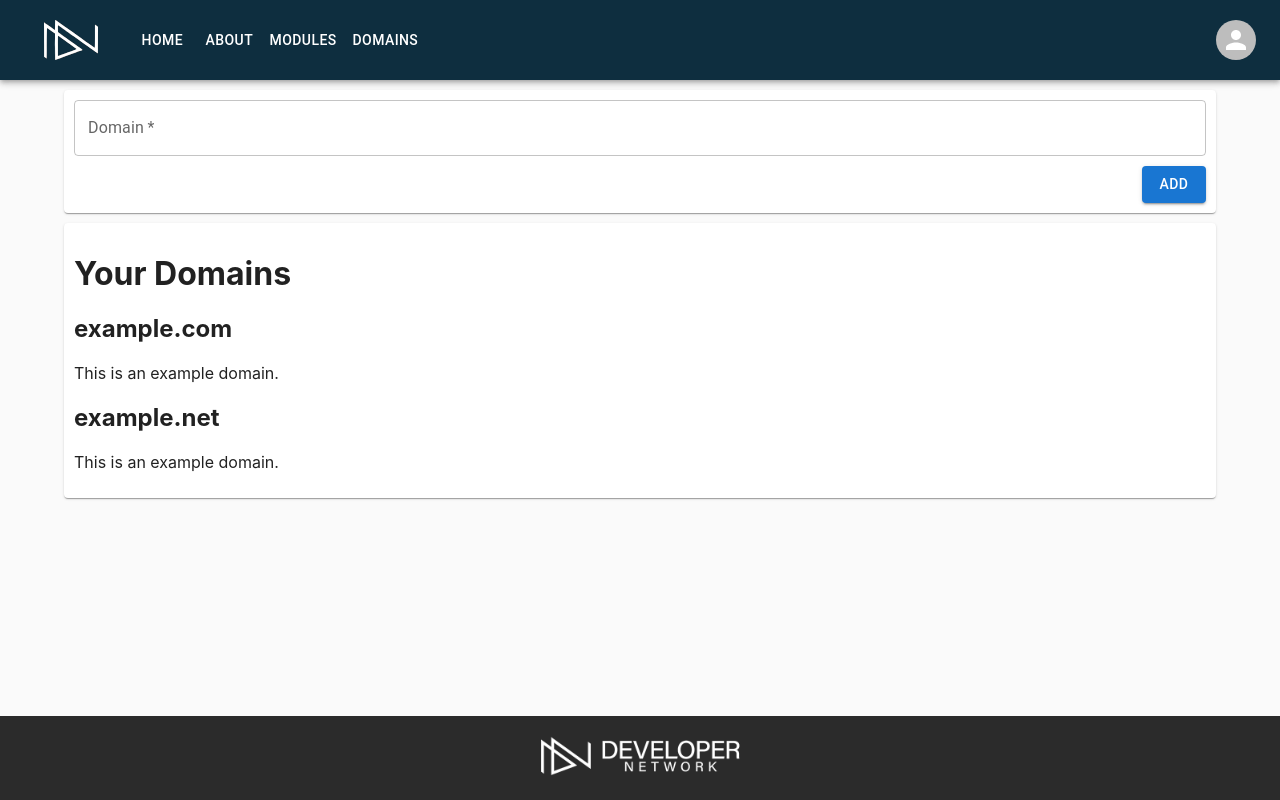
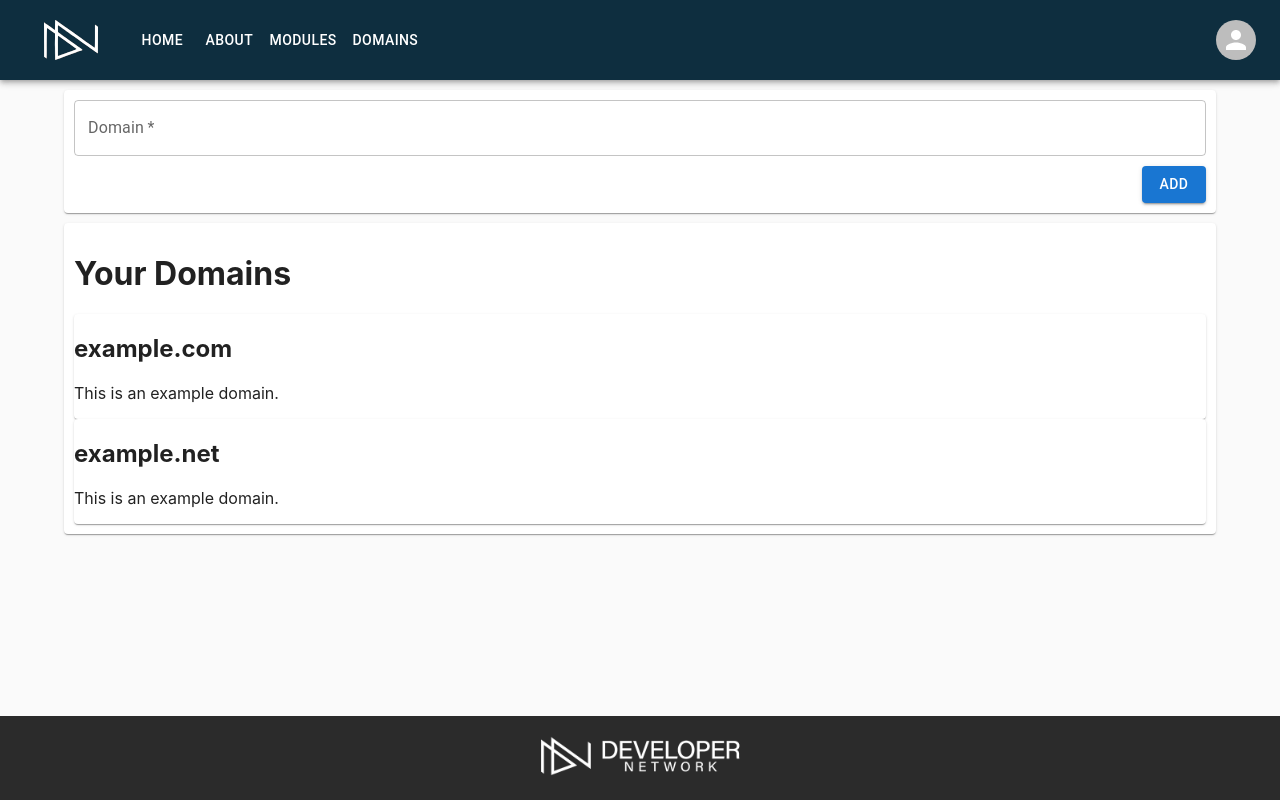
Before and after one commit to devnw/gopkgs-client, a React (Create React App) app: page /domains in a window 1280 px wide. Built offline with nearby package versions, Linux system fonts and the light colour scheme.

Commit message:
Adding ability to add domains

```diff
--- a/src/components/Domains/AddDomain.js
+++ b/src/components/Domains/AddDomain.js
@@ -30,6 +30,7 @@ export default class Domain extends Component {
     }
 
     this.add({
+      id: Math.random(),
       name: this.state.domain,
       description: "",
     });
--- a/src/components/Domains/Domain.js
+++ b/src/components/Domains/Domain.js
@@ -6,20 +6,28 @@ import "./Domain.scss";
 export default class Domain extends Component {
   constructor(props) {
     super(props);
-    this.name = props.name;
-    this.owner = props.owner;
-    this.maintainer = props.maintainer;
-    this.validateBy = props.validateBy;
-    this.validated = props.validated;
-    this.updated = props.updated;
-    this.token = props.token;
-    this.modules = props.modules;
+    this.state = {
+      id: props.id,
+      name: props.name,
+      description: props.description,
+      owner: props.owner,
+      maintainer: props.maintainer,
+      validateBy: props.validateBy,
+      validated: props.validated,
+      updated: props.updated,
+      token: props.token,
+      modules: props.modules,
+    };
   }
 
   render() {
+    console.log(this.state.id);
     return (
-      <Card className="domain">
-        <div className="domain-name__name">{this.name}</div>
+      <Card key={this.state.id}>
+        <div>
+          <h2>{this.state.name}</h2>
+          <p>{this.state.description}</p>
+        </div>
       </Card>
     );
   }
--- a/src/components/Domains/DomainsList.js
+++ b/src/components/Domains/DomainsList.js
@@ -1,6 +1,7 @@
 import React, { Component } from "react";
-import Container from "@mui/material/Container";
 import Card from "@mui/material/Card";
+
+import Domain from "./Domain";
 
 export default class Domains extends Component {
   constructor(props) {
@@ -10,6 +11,14 @@ export default class Domains extends Component {
     };
   }
 
+  componentDidUpdate = (prevProps, prevState) => {
+    if (prevProps.domains !== this.props.domains) {
+      this.setState({
+        domains: this.props.domains,
+      });
+    }
+  };
+
   render() {
     if (this.state.domains?.length <= 0) {
       return <div />;
@@ -18,11 +27,13 @@ export default class Domains extends Component {
     return (
       <Card sx={{ marginTop: "10px", padding: "10px" }}>
         <h1 className="">Your Domains</h1>
-        {this.state.domains?.map((domain, index) => (
-          <div key={domain.id}>
-            <h2>{domain.name}</h2>
-            <p>{domain.description}</p>
-          </div>
+        {this.state.domains?.map((domain) => (
+          <Domain
+            key={domain.id}
+            id={domain.id}
+            name={domain.name}
+            description={domain.description}
+          />
         ))}
       </Card>
     );
--- a/src/pages/Domains/Domains.js
+++ b/src/pages/Domains/Domains.js
@@ -19,19 +19,23 @@ const doms = [
 ];
 
 export default class Domains extends Component {
-  constructor(props) {
-    super(props);
-    this.state = {
-      domains: doms,
-    };
-  }
+  state = {
+    domains: doms,
+  };
 
-  addDomain(domain) {
-    console.log(domain);
+  addDomain = (domain) => {
+    if (domain.name === "") {
+      return;
+    }
+
+    if (this.state.domains.find((d) => d.name === domain.name)) {
+      return;
+    }
+
     this.setState({
-      domains: [...this.state.domains, domain],
+      domains: [domain, ...this.state.domains],
     });
-  }
+  };
 
   render() {
     return (
```
